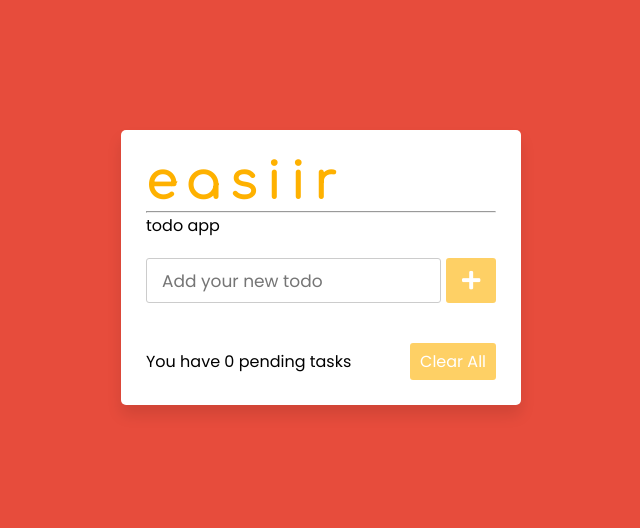
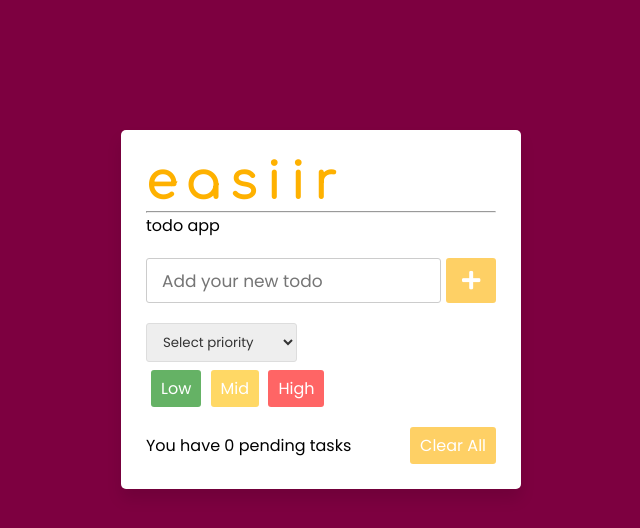
Before and after one commit to iamonesmo/easiir, a plain HTML site: page index.html in a window 1280 px wide. Shown: the whole page, without its empty margins (319-959 px from the left). Drawn offline with Linux system fonts and the light colour scheme.

Commit message:
added filter buttons and select field with styling

```diff
--- a/index.html
+++ b/index.html
@@ -18,10 +18,24 @@
       <input type="text" placeholder="Add your new todo">
       <button><i class="fas fa-plus"></i></button>
     </div>
+
+    <select name="" id="" class='priority'>
+        <option disabled selected>Select priority</option>
+        <option value="1">Low priority</option>
+        <option value="2">Medium priority</option>
+        <option value="3">High priority</option>
+    </select>
+
+
     <ul class="todoList">
 
       <!-- data comes from local storage -->
     </ul>
+    <div class="filter">
+        <button id="low">Low</button>
+        <button id="mid">Mid</button>
+        <button id="high">High</button>
+    </div>
     <div class="footer">
       <span>You have <span class="pendingTasks"></span> pending tasks</span>
       <button>Clear All</button>
--- a/style.css
+++ b/style.css
@@ -10,14 +10,14 @@
 }
 ::selection{
   color: #ffff;
-  background: rgb(142, 73, 232);
+  background: #feb100;
 }
 body{
   width: 100%;
   height: 100vh;
   /* overflow: hidden; */
   padding: 10px;
-  background:   #e74c3c;
+  background: #7d0040;
 }
 .wrapper{
   background: #fff;
@@ -96,15 +96,7 @@ body{
 }
 
 
-.high{
-    columns: red;
-}
-.mid{
-    color: #FFBF00
-}
-.low{
-    color:green
-}
+
 
 .todoList li .icon{
   position: absolute;
@@ -143,6 +135,57 @@ body{
   pointer-events: none;
   transition: all 0.3s ease;
 }
+.filter button{
+    padding: 6px 10px;
+    border-radius: 3px;
+    border: none;
+    outline: none;
+    color: #fff;
+    font-weight: 400;
+    font-size: 16px;
+    margin-left: 5px;
+
+    cursor: pointer;
+    user-select: none;
+    opacity: 0.6;
+    pointer-events: none;
+    transition: all 0.3s ease;
+}
+
+.priority{
+    padding: 8px 12px;
+    color: #333333;
+    background-color: #eeeeee;
+    border: 1px solid #dddddd;
+    cursor: pointer;
+    border-radius: 3px;
+    margin-bottom: 8px;
+    outline: none;
+    font-family: 'Poppins', sans-serif;
+
+}
+.priority:focus,
+.priority:hover{
+outline: none;
+border: 1px solid #bbbbbb
+}
+
+.priority option{
+    background: #ffffff;
+}
+
+#high{
+    background: red;
+}
+
+#mid{
+    background: #FFBF00
+}
+
+#low{
+    background:green
+}
+
 .footer button.active{
   opacity: 1;
   pointer-events: auto;
```
